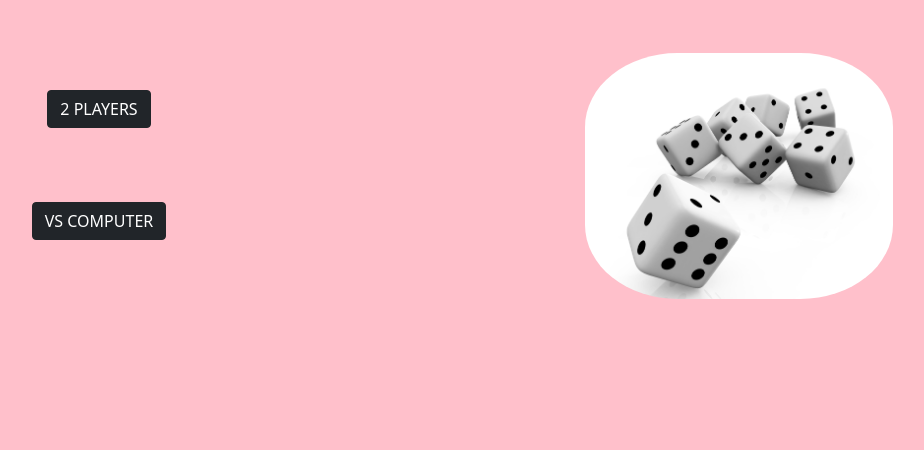
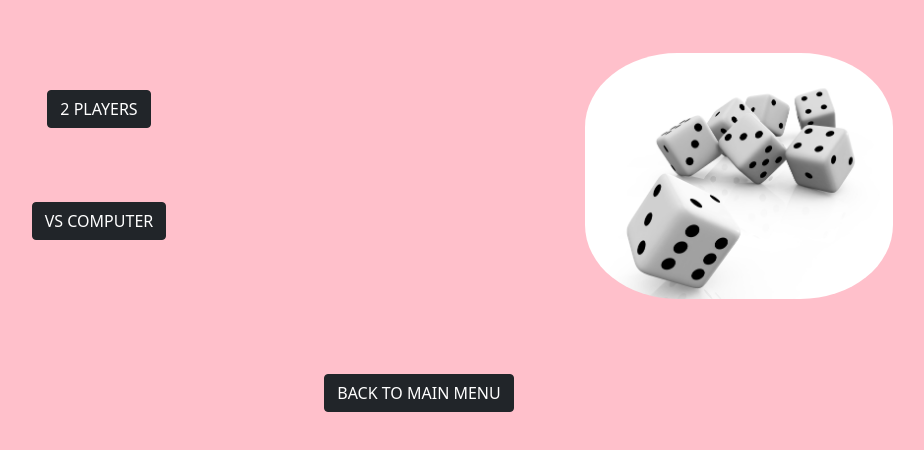
Before and after one commit to YASWANTH6601/KILL-BOREDOM, a plain HTML site: page Dice game/dice.html in a window 1280 px wide. Shown: the part 102-552 px from the top of the page, without its empty margins (221-1145 px from the left). Drawn offline with nearby package versions, Linux system fonts and the light colour scheme.

Commit message:
Add files via upload

```diff
--- a/Dice game/dice.html
+++ b/Dice game/dice.html
@@ -22,11 +22,14 @@
         </div>
         <div class="col-lg-6 div1">
           <img src="images/dice2.jpeg" alt="">
+
         </div>
 
       </div>
+      <button type="button" onclick="location.href='root/index.html'"class="btn btn-dark">BACK TO MAIN MENU</button>
 
     </div>
 
+
   </body>
 </html>
```
